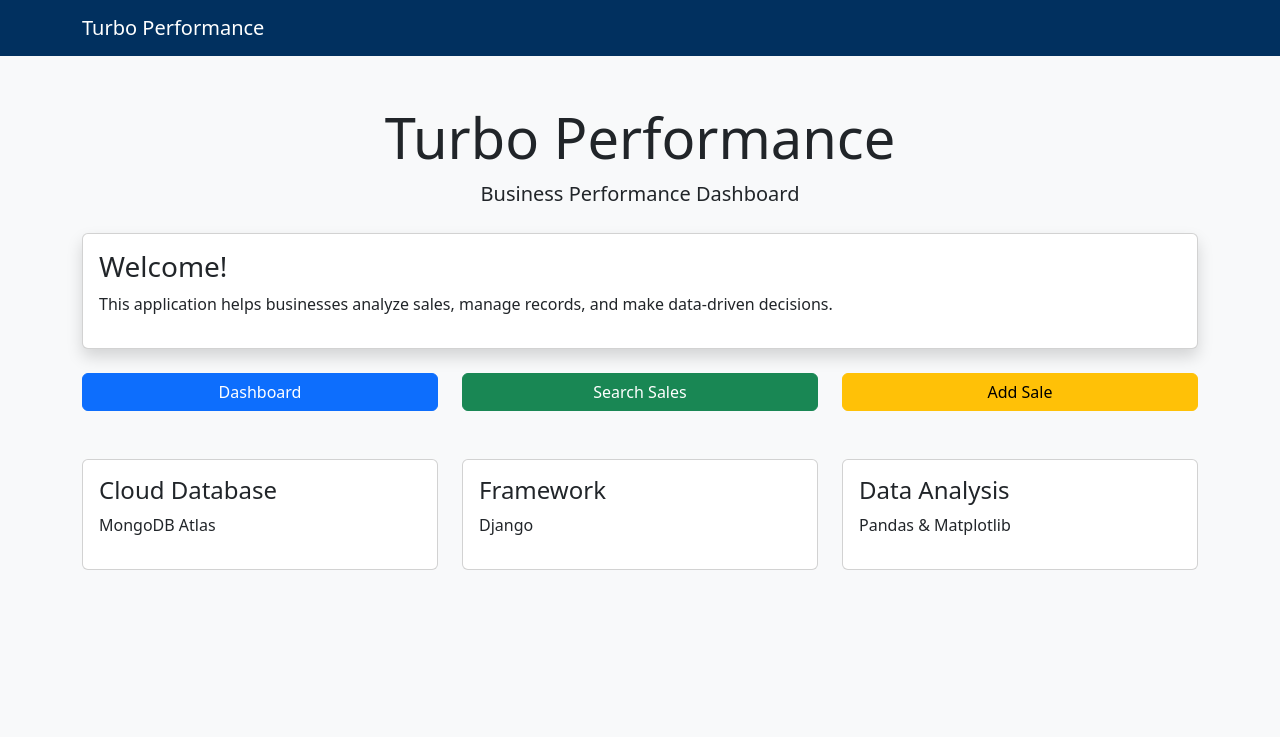
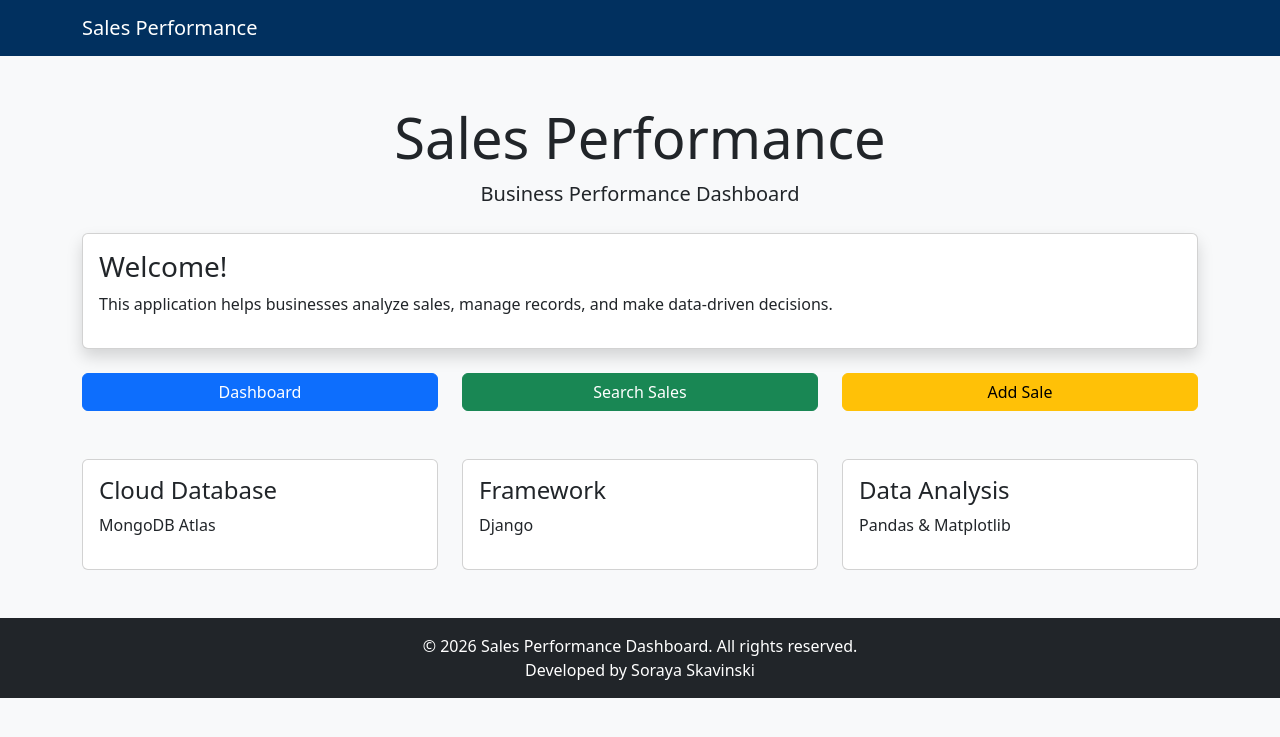
Before and after one commit to sorayaskavinski/business-performance-dashboard, a Django app: page / in a window 1280 px wide. Shown: the top 737 px of the page. Run offline with Django 5.2, Linux system fonts and the light colour scheme.

Commit message:
dashboard

```diff
--- a/sales_app/templates/base.html
+++ b/sales_app/templates/base.html
@@ -7,7 +7,7 @@
 
     <meta name="viewport" content="width=device-width, initial-scale=1">
 
-    <title>Turbo Performance Dashboard</title>
+    <title>Sales Performance Dashboard</title>
 
     <link
         href="https://cdn.jsdelivr.net/npm/bootstrap@5.3.8/dist/css/bootstrap.min.css"
@@ -23,7 +23,7 @@
 
         <a class="navbar-brand" href="{% url 'home' %}">
 
-            Turbo Performance
+            Sales Performance
 
         </a>
 
@@ -52,5 +52,12 @@
 </div>
 <script src="https://cdn.jsdelivr.net/npm/bootstrap@5.3.3/dist/js/bootstrap.bundle.min.js"></script>
 </body>
+<footer class="bg-dark text-white text-center py-3 mt-5">
 
+    <div class="container">
+
+        <p class="mb-0">&copy; 2026 Sales Performance Dashboard. All rights reserved.</p>
+        <p class="mb-0">Developed by Soraya Skavinski</p>
+
+    </div>
 </html>
--- a/sales_app/templates/home.html
+++ b/sales_app/templates/home.html
@@ -6,7 +6,7 @@
 
     <h1 class="display-4">
 
-        Turbo Performance
+        Sales Performance
 
     </h1>
 
@@ -40,7 +40,7 @@
 
     <div class="col-md-4">
 
-        <a href="#" class="btn btn-primary w-100">
+        <a href="{% url 'dashboard' %}" class="btn btn-primary w-100">
 
             Dashboard
 
--- a/sales_app/urls.py
+++ b/sales_app/urls.py
@@ -7,4 +7,5 @@ urlpatterns = [
     path("update/<str:sale_id>/", views.update_sale_view, name="update_sale"),
     path("delete/<str:sale_id>/", views.delete_sale_view, name="delete_sale"),
     path("add/", views.add_sale_view, name="add_sale"),
+    path("dashboard/", views.dashboard_view, name="dashboard"),
 ]
--- a/sales_app/views.py
+++ b/sales_app/views.py
@@ -3,6 +3,8 @@ from django.contrib import messages
 from database.crud import (get_all_sales, search_sales as search_sales_db, delete_sale as delete_sale_db,
     update_sale as update_sale_db,sales_collection, add_sale as add_sale_db)
 from bson import ObjectId
+import pandas as pd
+
 
 def home(request):
     """
@@ -139,3 +141,66 @@ def add_sale_view(request):
         return redirect("search_sales")
 
     return render(request, "add_sale.html")
+
+def dashboard_view(request):
+    """
+    Gets data from MongoDB, processes it with Pandas, and renders the Dashboard page.
+    """
+    records = get_all_sales()
+
+    if not records:
+        context = {"empty_data": True}
+        return render(request, "dashboard.html", context)
+
+    # Convert the list of records to a Pandas DataFrame
+    df = pd.DataFrame(records)
+
+    # Data cleaning and preparation
+    df = df.drop_duplicates()
+    df["Date"] = pd.to_datetime(df["Date"])
+
+    if "Sales" not in df.columns:
+        df["Sales"] = df["Quantity"] * df["UnitPrice"]
+
+    # --- Summary Metrics ---
+    total_sales = float(df["Sales"].sum())
+    average_sale = float(df["Sales"].mean())
+    highest_sale = float(df["Sales"].max())
+    lowest_sale = float(df["Sales"].min())
+    total_transactions = len(df)
+
+    # --- Category Analysis ---
+    category_sales = df.groupby("Category")["Sales"].sum().sort_values(ascending=False)
+    top_category = category_sales.index[0] if not category_sales.empty else "N/A"
+
+    categories_labels = category_sales.index.tolist()
+    categories_values = category_sales.values.tolist()
+
+    # --- Monthly Analysis ---
+    df["Month_Name"] = df["Date"].dt.month_name()
+    df["Month_Num"] = df["Date"].dt.month
+
+    # Organizes monthly sales by month number to ensure correct order in the chart
+    monthly_sales = df.groupby(["Month_Num", "Month_Name"])["Sales"].sum().reset_index().sort_values("Month_Num")
+
+    top_month_row = monthly_sales.loc[monthly_sales["Sales"].idxmax()] if not monthly_sales.empty else None
+    top_month = top_month_row["Month_Name"] if top_month_row is not None else "N/A"
+
+    months_labels = monthly_sales["Month_Name"].tolist()
+    months_values = monthly_sales["Sales"].tolist()
+
+    context = {
+        "total_sales": total_sales,
+        "average_sale": average_sale,
+        "highest_sale": highest_sale,
+        "lowest_sale": lowest_sale,
+        "total_transactions": total_transactions,
+        "top_category": top_category,
+        "top_month": top_month,
+        "cat_labels": categories_labels,
+        "cat_data": categories_values,
+        "month_labels": months_labels,
+        "month_data": months_values,
+    }
+
+    return render(request, "dashboard.html", context)
```
Also changed, not shown: sales_app/templates/dashboard.html (added, +152 -0 lines).
